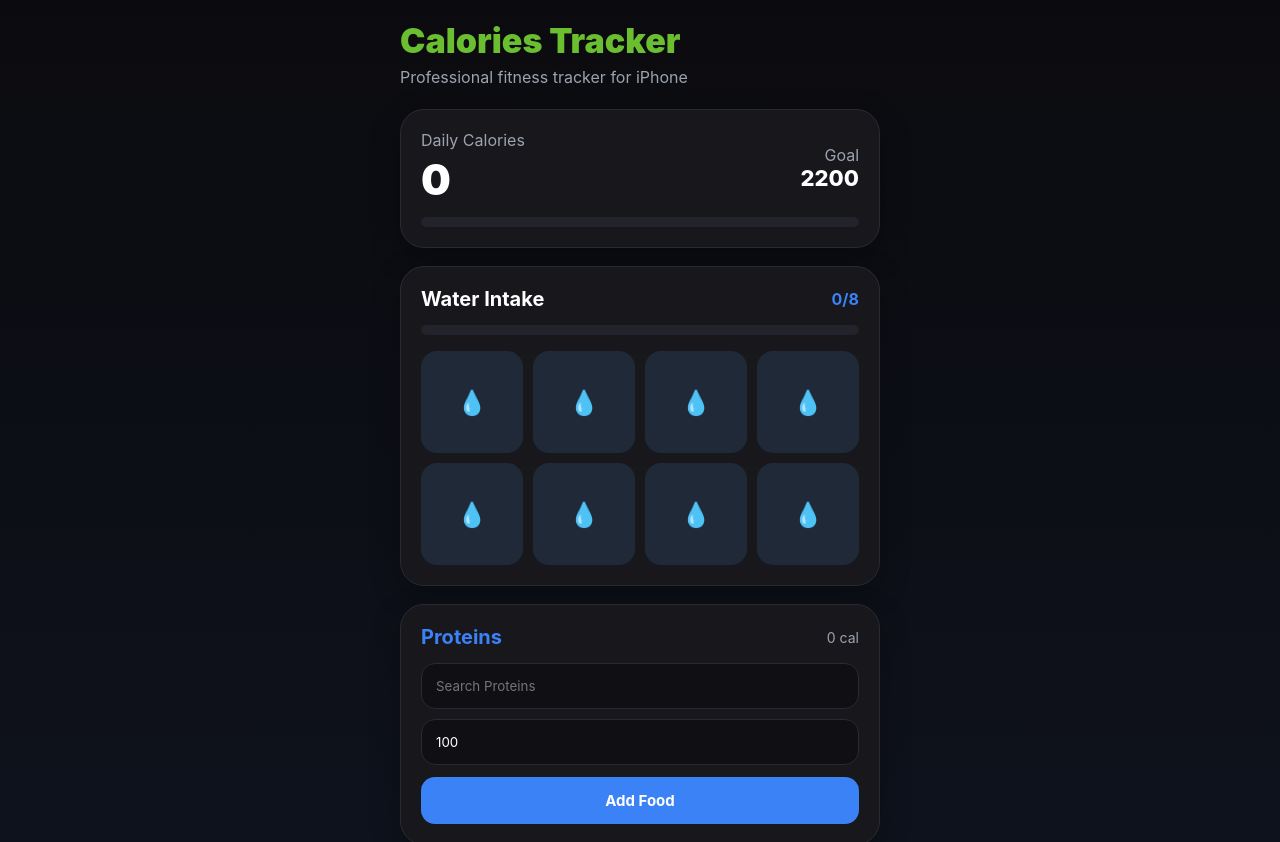
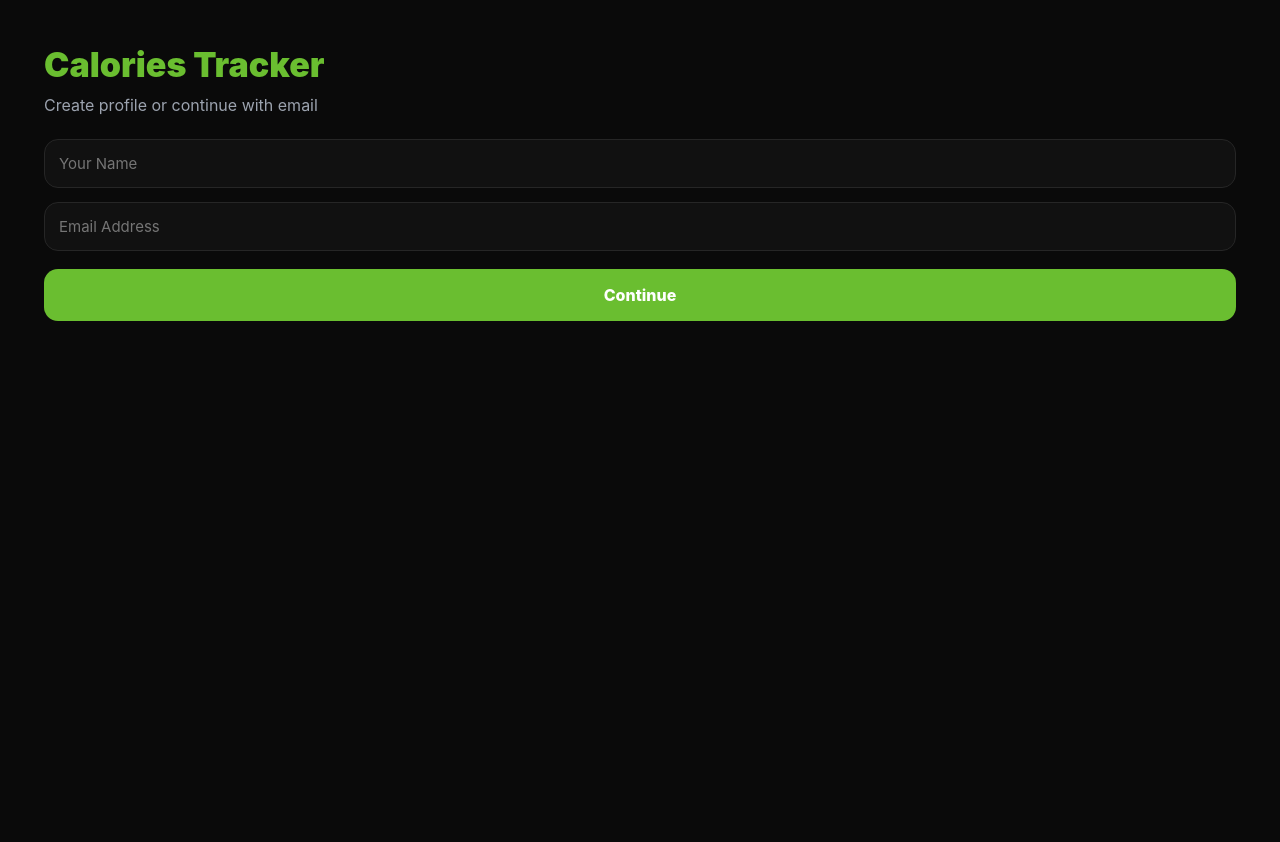
Before and after one commit to joe9911/Calories-Calculator, a React (Vite) app: page / in a window 1280 px wide. Shown: the top 842 px of the page. After the commit the page ends 800 px from the top, so only its background shows below. Built offline with nearby package versions, Linux system fonts and the light colour scheme.

Commit message:
Update FoodTracker.jsx

```diff
--- a/src/FoodTracker.jsx
+++ b/src/FoodTracker.jsx
@@ -1,12 +1,14 @@
-import React, { useState, useEffect } from "react";
+import { useEffect, useState } from "react";
+import "./index.css";
 
 const COLORS = {
-  bg: "#0b0b0f",
-  card: "#17171c",
-  border: "#2a2a33",
+  bg: "#0a0a0a",
+  card: "#161616",
+  border: "#262626",
   green: "#6abe30",
   blue: "#3b82f6",
   yellow: "#facc15",
+  red: "#ef4444",
   text: "#ffffff",
   muted: "#9ca3af",
 };
@@ -14,29 +16,38 @@ const COLORS = {
 const FOOD_DB = {
   proteins: [
     { name: "Chicken Breast", cal: 165 },
-    { name: "Egg Whites", cal: 17 },
+    { name: "Lean Beef", cal: 190 },
+    { name: "Egg White", cal: 17 },
     { name: "Tuna", cal: 200 },
+    { name: "Salmon", cal: 170 },
   ],
+
   carbs: [
     { name: "Rice", cal: 130 },
+    { name: "Oats", cal: 380 },
     { name: "Banana", cal: 95 },
-    { name: "Oats", cal: 380 },
+    { name: "Sweet Potato", cal: 90 },
+    { name: "Bread", cal: 75 },
   ],
+
   fats: [
     { name: "Olive Oil", cal: 45 },
+    { name: "Peanut Butter", cal: 600 },
+    { name: "Avocado", cal: 180 },
     { name: "Almonds", cal: 580 },
-    { name: "Peanut Butter", cal: 600 },
+    { name: "Cheddar Cheese", cal: 400 },
   ],
 };
 
-function ProgressBar({ value, max, color }) {
+function Progress({ value, max, color }) {
   const percent = Math.min((value / max) * 100, 100);
 
   return (
     <div
       style={{
+        width: "100%",
         height: 10,
-        background: "#23232b",
+        background: "#222",
         borderRadius: 999,
         overflow: "hidden",
       }}
@@ -46,7 +57,6 @@ function ProgressBar({ value, max, color }) {
           width: `${percent}%`,
           height: "100%",
           background: color,
-          borderRadius: 999,
           transition: "0.3s",
         }}
       />
@@ -54,371 +64,541 @@ function ProgressBar({ value, max, color }) {
   );
 }
 
-function Card({ children }) {
-  return (
-    <div
-      style={{
-        background: COLORS.card,
-        border: `1px solid ${COLORS.border}`,
-        borderRadius: 24,
-        padding: 20,
-        marginBottom: 18,
-        boxShadow: "0 10px 30px rgba(0,0,0,0.25)",
-      }}
-    >
-      {children}
-    </div>
-  );
-}
-
-function MacroSection({ title, color, foods, onAdd, items }) {
+function FoodSection({
+  title,
+  foods,
+  items,
+  setItems,
+  color,
+}) {
   const [search, setSearch] = useState("");
-  const [selected, setSelected] = useState(null);
-  const [qty, setQty] = useState(100);
 
   const filtered = foods.filter((f) =>
     f.name.toLowerCase().includes(search.toLowerCase())
   );
 
-  const addFood = () => {
-    if (!selected) return;
-
-    const calories = Math.round((selected.cal / 100) * qty);
-
-    onAdd({
-      name: selected.name,
-      qty,
-      cal: calories,
-    });
-
-    setSearch("");
-    setSelected(null);
-    setQty(100);
+  const addFood = (food) => {
+    setItems([
+      ...items,
+      {
+        name: food.name,
+        cal: food.cal,
+      },
+    ]);
   };
 
   return (
-    <Card>
+    <div
+      className="card"
+      style={{
+        padding: 18,
+        marginBottom: 18,
+      }}
+    >
       <div
         style={{
-          display: "flex",
-          justifyContent: "space-between",
-          alignItems: "center",
-          marginBottom: 14,
+          fontSize: 20,
+          fontWeight: 800,
+          marginBottom: 16,
+          color,
         }}
       >
-        <h2 style={{ color, fontSize: 20 }}>{title}</h2>
-        <span style={{ color: COLORS.muted, fontSize: 14 }}>
-          {items.reduce((s, i) => s + i.cal, 0)} cal
-        </span>
+        {title}
       </div>
 
       <input
+        placeholder="Search food..."
         value={search}
         onChange={(e) => setSearch(e.target.value)}
-        placeholder={`Search ${title}`}
-        style={{
-          width: "100%",
-          padding: 14,
-          borderRadius: 14,
-          border: `1px solid ${COLORS.border}`,
-          background: "#101014",
-          color: COLORS.text,
-          marginBottom: 10,
-        }}
+        style={inputStyle}
       />
 
-      {search && (
+      <div
+        style={{
+          marginTop: 14,
+          display: "flex",
+          flexDirection: "column",
+          gap: 10,
+        }}
+      >
+        {filtered.map((food, index) => (
+          <div
+            key={index}
+            style={{
+              background: "#111",
+              borderRadius: 14,
+              padding: 14,
+              border: `1px solid ${COLORS.border}`,
+              display: "flex",
+              justifyContent: "space-between",
+              alignItems: "center",
+            }}
+          >
+            <div>
+              <div
+                style={{
+                  fontWeight: 700,
+                  marginBottom: 4,
+                }}
+              >
+                {food.name}
+              </div>
+
+              <div
+                style={{
+                  color: COLORS.muted,
+                  fontSize: 13,
+                }}
+              >
+                {food.cal} calories
+              </div>
+            </div>
+
+            <button
+              onClick={() => addFood(food)}
+              style={{
+                background: color,
+                border: "none",
+                borderRadius: 12,
+                padding: "10px 14px",
+                color: "#fff",
+                fontWeight: 700,
+              }}
+            >
+              Add
+            </button>
+          </div>
+        ))}
+      </div>
+
+      {items.length > 0 && (
         <div
           style={{
-            maxHeight: 160,
-            overflowY: "auto",
-            marginBottom: 10,
+            marginTop: 20,
           }}
         >
-          {filtered.map((food, index) => (
+          <div
+            style={{
+              fontWeight: 800,
+              marginBottom: 12,
+            }}
+          >
+            Added Foods
+          </div>
+
+          {items.map((item, index) => (
             <div
               key={index}
-              onClick={() => {
-                setSelected(food);
-                setSearch(food.name);
-              }}
               style={{
+                background: "#0f0f0f",
                 padding: 12,
                 borderRadius: 12,
-                background:
-                  selected?.name === food.name ? `${color}33` : "#101014",
-                marginBottom: 8,
-                cursor: "pointer",
+                marginBottom: 10,
+                display: "flex",
+                justifyContent: "space-between",
               }}
             >
-              <div style={{ color: COLORS.text }}>{food.name}</div>
-              <div style={{ color: COLORS.muted, fontSize: 12 }}>
-                {food.cal} cal per 100g
-              </div>
+              <span>{item.name}</span>
+
+              <span
+                style={{
+                  color,
+                  fontWeight: 700,
+                }}
+              >
+                {item.cal} cal
+              </span>
             </div>
           ))}
         </div>
       )}
-
-      <input
-        type="number"
-        value={qty}
-        onChange={(e) => setQty(e.target.value)}
-        placeholder="Quantity"
-        style={{
-          width: "100%",
-          padding: 14,
-          borderRadius: 14,
-          border: `1px solid ${COLORS.border}`,
-          background: "#101014",
-          color: COLORS.text,
-          marginBottom: 12,
-        }}
-      />
-
-      <button
-        onClick={addFood}
-        style={{
-          width: "100%",
-          padding: 14,
-          borderRadius: 14,
-          border: "none",
-          background: color,
-          color: "white",
-          fontWeight: 700,
-          fontSize: 15,
-          cursor: "pointer",
-        }}
-      >
-        Add Food
-      </button>
-
-      {items.length > 0 && (
-        <div style={{ marginTop: 16 }}>
-          {items.map((item, index) => (
-            <div
-              key={index}
-              style={{
-                background: "#101014",
-                padding: 14,
-                borderRadius: 14,
-                marginBottom: 10,
-              }}
-            >
-              <div style={{ color: COLORS.text, fontWeight: 600 }}>
-                {item.name}
-              </div>
-              <div style={{ color: COLORS.muted, fontSize: 13 }}>
-                {item.qty}g • {item.cal} cal
-              </div>
-            </div>
-          ))}
-        </div>
-      )}
-    </Card>
+    </div>
   );
 }
 
-export default function App() {
-  const [profile, setProfile] = useState(() => {
-    const saved = localStorage.getItem("profile");
-    return saved
-      ? JSON.parse(saved)
-      : {
-          name: "",
-          calorieGoal: 2200,
-          waterGoal: 8,
-        };
-  });
+function LoginScreen({ onLogin }) {
+  const [name, setName] = useState("");
+  const [email, setEmail] = useState("");
 
-  const [log, setLog] = useState(() => {
-    const saved = localStorage.getItem("log");
-    return saved
-      ? JSON.parse(saved)
-      : {
-          proteins: [],
-          carbs: [],
-          fats: [],
-        };
-  });
+  const createProfile = () => {
+    if (!name || !email) return;
 
-  const [water, setWater] = useState(() => {
-    const saved = localStorage.getItem("water");
-    return saved ? JSON.parse(saved) : 0;
-  });
+    const profiles =
+      JSON.parse(localStorage.getItem("profiles")) || [];
 
-  useEffect(() => {
-    localStorage.setItem("profile", JSON.stringify(profile));
-  }, [profile]);
+    const existing = profiles.find(
+      (p) => p.email === email
+    );
 
-  useEffect(() => {
-    localStorage.setItem("log", JSON.stringify(log));
-  }, [log]);
+    if (existing) {
+      onLogin(existing);
+      return;
+    }
 
-  useEffect(() => {
-    localStorage.setItem("water", JSON.stringify(water));
-  }, [water]);
+    const profile = {
+      id: Date.now(),
+      name,
+      email,
+    };
 
-  const totalCalories = [
-    ...log.proteins,
-    ...log.carbs,
-    ...log.fats,
-  ].reduce((sum, item) => sum + item.cal, 0);
+    profiles.push(profile);
+
+    localStorage.setItem(
+      "profiles",
+      JSON.stringify(profiles)
+    );
+
+    onLogin(profile);
+  };
 
   return (
     <div
+      className="app-container"
       style={{
-        minHeight: "100vh",
-        background: "linear-gradient(180deg,#0b0b0f,#111827)",
-        color: COLORS.text,
+        display: "flex",
+        alignItems: "center",
+        justifyContent: "center",
         padding: 20,
-        fontFamily:
-          "-apple-system, BlinkMacSystemFont, 'SF Pro Display', sans-serif",
+      }}
+    >
+      <div
+        className="card"
+        style={{
+          width: "100%",
+          padding: 24,
+        }}
+      >
+        <div
+          style={{
+            fontSize: 34,
+            fontWeight: 900,
+            color: COLORS.green,
+            marginBottom: 10,
+          }}
+        >
+          Calories Tracker
+        </div>
+
+        <div
+          style={{
+            color: COLORS.muted,
+            marginBottom: 24,
+          }}
+        >
+          Create profile or continue with email
+        </div>
+
+        <input
+          placeholder="Your Name"
+          value={name}
+          onChange={(e) => setName(e.target.value)}
+          style={inputStyle}
+        />
+
+        <input
+          placeholder="Email Address"
+          value={email}
+          onChange={(e) => setEmail(e.target.value)}
+          style={{
+            ...inputStyle,
+            marginTop: 14,
+          }}
+        />
+
+        <button
+          onClick={createProfile}
+          style={{
+            width: "100%",
+            marginTop: 18,
+            background: COLORS.green,
+            border: "none",
+            borderRadius: 14,
+            padding: 16,
+            color: "#fff",
+            fontWeight: 800,
+            fontSize: 16,
+          }}
+        >
+          Continue
+        </button>
+      </div>
+    </div>
+  );
+}
+
+function MacroCard({ title, value, goal, color }) {
+  return (
+    <div
+      className="card"
+      style={{
+        flex: 1,
+        padding: 16,
       }}
     >
       <div
         style={{
-          maxWidth: 480,
-          margin: "0 auto",
-          paddingBottom: 120,
+          color,
+          fontWeight: 700,
+          marginBottom: 10,
+          fontSize: 13,
         }}
       >
-        <div style={{ marginBottom: 22 }}>
-          <h1
-            style={{
-              fontSize: 34,
-              fontWeight: 900,
-              color: COLORS.green,
-              marginBottom: 6,
-            }}
-          >
-            Calories Tracker
-          </h1>
+        {title}
+      </div>
 
-          <p style={{ color: COLORS.muted }}>
-            Professional fitness tracker for iPhone
-          </p>
-        </div>
+      <div
+        style={{
+          fontSize: 28,
+          fontWeight: 900,
+          marginBottom: 10,
+        }}
+      >
+        {value}
+      </div>
 
-        <Card>
+      <Progress value={value} max={goal} color={color} />
+    </div>
+  );
+}
+
+const inputStyle = {
+  width: "100%",
+  background: "#111",
+  border: `1px solid ${COLORS.border}`,
+  borderRadius: 14,
+  padding: 14,
+  color: "#fff",
+  fontSize: 15,
+};
+
+export default function FoodTracker() {
+  const [profile, setProfile] = useState(null);
+
+  const [proteins, setProteins] = useState([]);
+  const [carbs, setCarbs] = useState([]);
+  const [fats, setFats] = useState([]);
+
+  // LOAD CURRENT USER
+  useEffect(() => {
+    const current = localStorage.getItem(
+      "current-profile"
+    );
+
+    if (current) {
+      setProfile(JSON.parse(current));
+    }
+  }, []);
+
+  // LOAD USER DATA
+  useEffect(() => {
+    if (!profile) return;
+
+    const saved = localStorage.getItem(
+      `food-data-${profile.email}`
+    );
+
+    if (saved) {
+      const data = JSON.parse(saved);
+
+      setProteins(data.proteins || []);
+      setCarbs(data.carbs || []);
+      setFats(data.fats || []);
+    }
+  }, [profile]);
+
+  // SAVE USER DATA
+  useEffect(() => {
+    if (!profile) return;
+
+    localStorage.setItem(
+      `food-data-${profile.email}`,
+      JSON.stringify({
+        proteins,
+        carbs,
+        fats,
+      })
+    );
+
+    localStorage.setItem(
+      "current-profile",
+      JSON.stringify(profile)
+    );
+  }, [proteins, carbs, fats, profile]);
+
+  if (!profile) {
+    return (
+      <LoginScreen
+        onLogin={(p) => {
+          setProfile(p);
+        }}
+      />
+    );
+  }
+
+  const proteinCalories = proteins.reduce(
+    (s, i) => s + i.cal,
+    0
+  );
+
+  const carbsCalories = carbs.reduce(
+    (s, i) => s + i.cal,
+    0
+  );
+
+  const fatsCalories = fats.reduce(
+    (s, i) => s + i.cal,
+    0
+  );
+
+  const totalCalories =
+    proteinCalories +
+    carbsCalories +
+    fatsCalories;
+
+  return (
+    <div className="app-container safe-area">
+      <div
+        style={{
+          padding: "50px 16px 120px",
+        }}
+      >
+        <div
+          style={{
+            marginBottom: 26,
+          }}
+        >
           <div
             style={{
               display: "flex",
               justifyContent: "space-between",
               alignItems: "center",
-              marginBottom: 12,
             }}
           >
             <div>
-              <div style={{ color: COLORS.muted, marginBottom: 4 }}>
-                Daily Calories
+              <div
+                style={{
+                  fontSize: 34,
+                  fontWeight: 900,
+                  color: COLORS.green,
+                }}
+              >
+                Calories Tracker
               </div>
-              <div style={{ fontSize: 42, fontWeight: 900 }}>
-                {totalCalories}
+
+              <div
+                style={{
+                  color: COLORS.muted,
+                  marginTop: 6,
+                }}
+              >
+                Welcome {profile.name}
               </div>
             </div>
 
-            <div style={{ textAlign: "right" }}>
-              <div style={{ color: COLORS.muted }}>Goal</div>
-              <div style={{ fontSize: 22, fontWeight: 800 }}>
-                {profile.calorieGoal}
-              </div>
-            </div>
+            <button
+              onClick={() => {
+                localStorage.removeItem(
+                  "current-profile"
+                );
+
+                window.location.reload();
+              }}
+              style={{
+                background: COLORS.red,
+                border: "none",
+                color: "#fff",
+                padding: "10px 14px",
+                borderRadius: 12,
+                fontWeight: 700,
+              }}
+            >
+              Logout
+            </button>
+          </div>
+        </div>
+
+        <div
+          className="card"
+          style={{
+            padding: 24,
+            marginBottom: 20,
+            background:
+              "linear-gradient(135deg,#6abe30,#4f8f22)",
+          }}
+        >
+          <div
+            style={{
+              fontSize: 14,
+              color: "rgba(255,255,255,0.8)",
+              marginBottom: 8,
+              fontWeight: 700,
+            }}
+          >
+            TOTAL CALORIES
           </div>
 
-          <ProgressBar
-            value={totalCalories}
-            max={profile.calorieGoal}
-            color={COLORS.green}
-          />
-        </Card>
-
-        <Card>
           <div
             style={{
-              display: "flex",
-              justifyContent: "space-between",
-              alignItems: "center",
-              marginBottom: 14,
+              fontSize: 54,
+              fontWeight: 900,
+              color: "#fff",
             }}
           >
-            <h2 style={{ fontSize: 20 }}>Water Intake</h2>
-            <span style={{ color: COLORS.blue, fontWeight: 700 }}>
-              {water}/{profile.waterGoal}
-            </span>
+            {totalCalories}
           </div>
+        </div>
 
-          <ProgressBar
-            value={water}
-            max={profile.waterGoal}
+        <div
+          style={{
+            display: "flex",
+            gap: 12,
+            marginBottom: 20,
+          }}
+        >
+          <MacroCard
+            title="Protein"
+            value={proteinCalories}
+            goal={600}
             color={COLORS.blue}
           />
 
-          <div
-            style={{
-              display: "grid",
-              gridTemplateColumns: "repeat(4,1fr)",
-              gap: 10,
-              marginTop: 16,
-            }}
-          >
-            {Array.from({ length: profile.waterGoal }).map((_, index) => (
-              <button
-                key={index}
-                onClick={() => setWater(index + 1)}
-                style={{
-                  aspectRatio: 1,
-                  borderRadius: 16,
-                  border: "none",
-                  fontSize: 24,
-                  background: index < water ? "#1d4ed8" : "#1f2937",
-                  color: "white",
-                  cursor: "pointer",
-                }}
-              >
-                💧
-              </button>
-            ))}
-          </div>
-        </Card>
+          <MacroCard
+            title="Carbs"
+            value={carbsCalories}
+            goal={1000}
+            color={COLORS.green}
+          />
 
-        <MacroSection
+          <MacroCard
+            title="Fats"
+            value={fatsCalories}
+            goal={500}
+            color={COLORS.yellow}
+          />
+        </div>
+
+        <FoodSection
           title="Proteins"
+          foods={FOOD_DB.proteins}
+          items={proteins}
+          setItems={setProteins}
           color={COLORS.blue}
-          foods={FOOD_DB.proteins}
-          items={log.proteins}
-          onAdd={(item) =>
-            setLog((prev) => ({
-              ...prev,
-              proteins: [...prev.proteins, item],
-            }))
-          }
         />
 
-        <MacroSection
+        <FoodSection
           title="Carbs"
+          foods={FOOD_DB.carbs}
+          items={carbs}
+          setItems={setCarbs}
           color={COLORS.green}
-          foods={FOOD_DB.carbs}
-          items={log.carbs}
-          onAdd={(item) =>
-            setLog((prev) => ({
-              ...prev,
-              carbs: [...prev.carbs, item],
-            }))
-          }
         />
 
-        <MacroSection
+        <FoodSection
           title="Fats"
+          foods={FOOD_DB.fats}
+          items={fats}
+          setItems={setFats}
           color={COLORS.yellow}
-          foods={FOOD_DB.fats}
-          items={log.fats}
-          onAdd={(item) =>
-            setLog((prev) => ({
-              ...prev,
-              fats: [...prev.fats, item],
-            }))
-          }
         />
       </div>
     </div>
```
